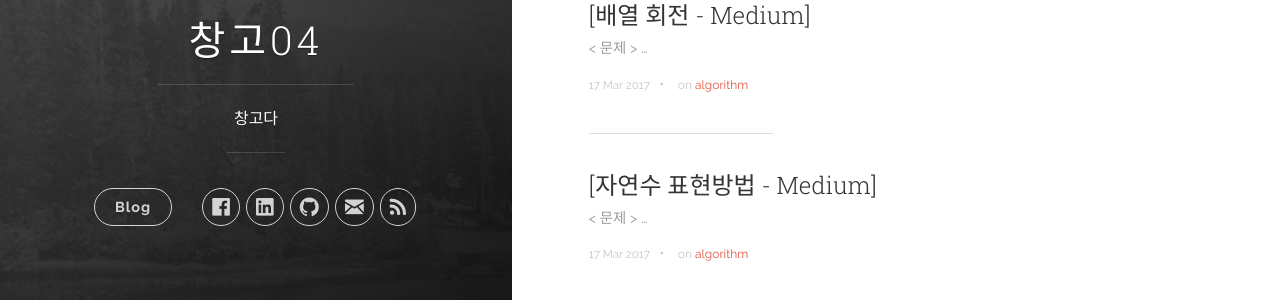
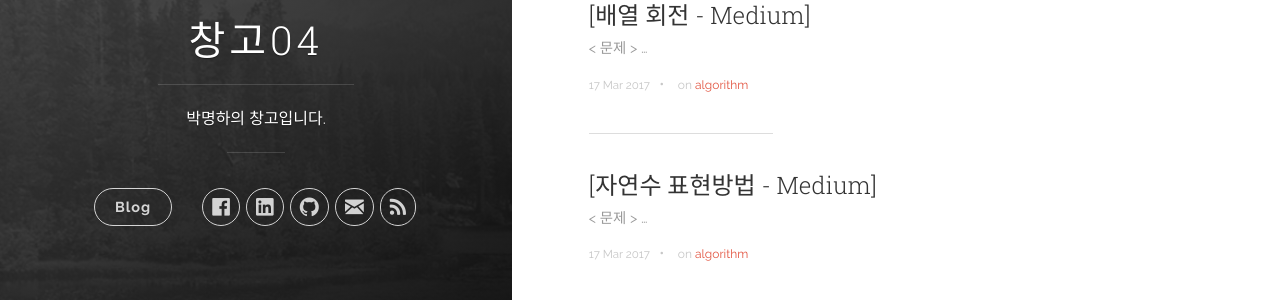
Before and after one commit to parkmh04/parkmh04.github.io, a Jekyll site: the page built from index.html, in a window 1280 px wide. Shown: the part 389-689 px from the top of the page. Built offline with Jekyll 4.4.1, drawn with Linux system fonts in a browser that asks for light colours; nearby versions of some CDN libraries; the list of posts is cut into pages by our own code.

Commit message:
포스트 대문 수정

```diff
--- a/_config.yml
+++ b/_config.yml
@@ -1,6 +1,6 @@
 # Site settings
 title: 창고04
-description: '창고다'
+description: '박명하의 창고입니다.'
 url: 'https://parkmh04.github.io/'
 baseurl: '/'
 # google_analytics: 'UA-XXXXXX-X'
```
